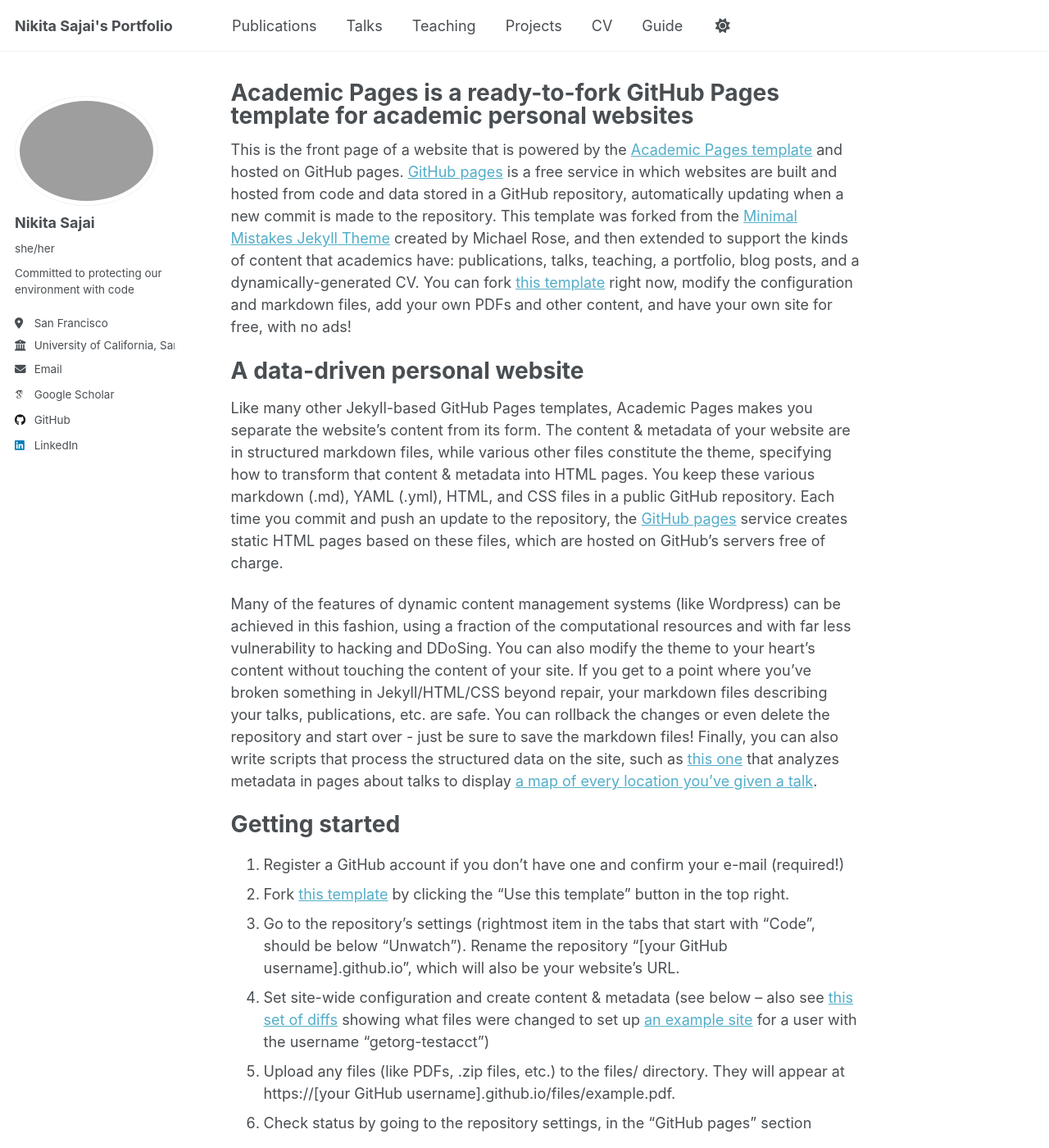
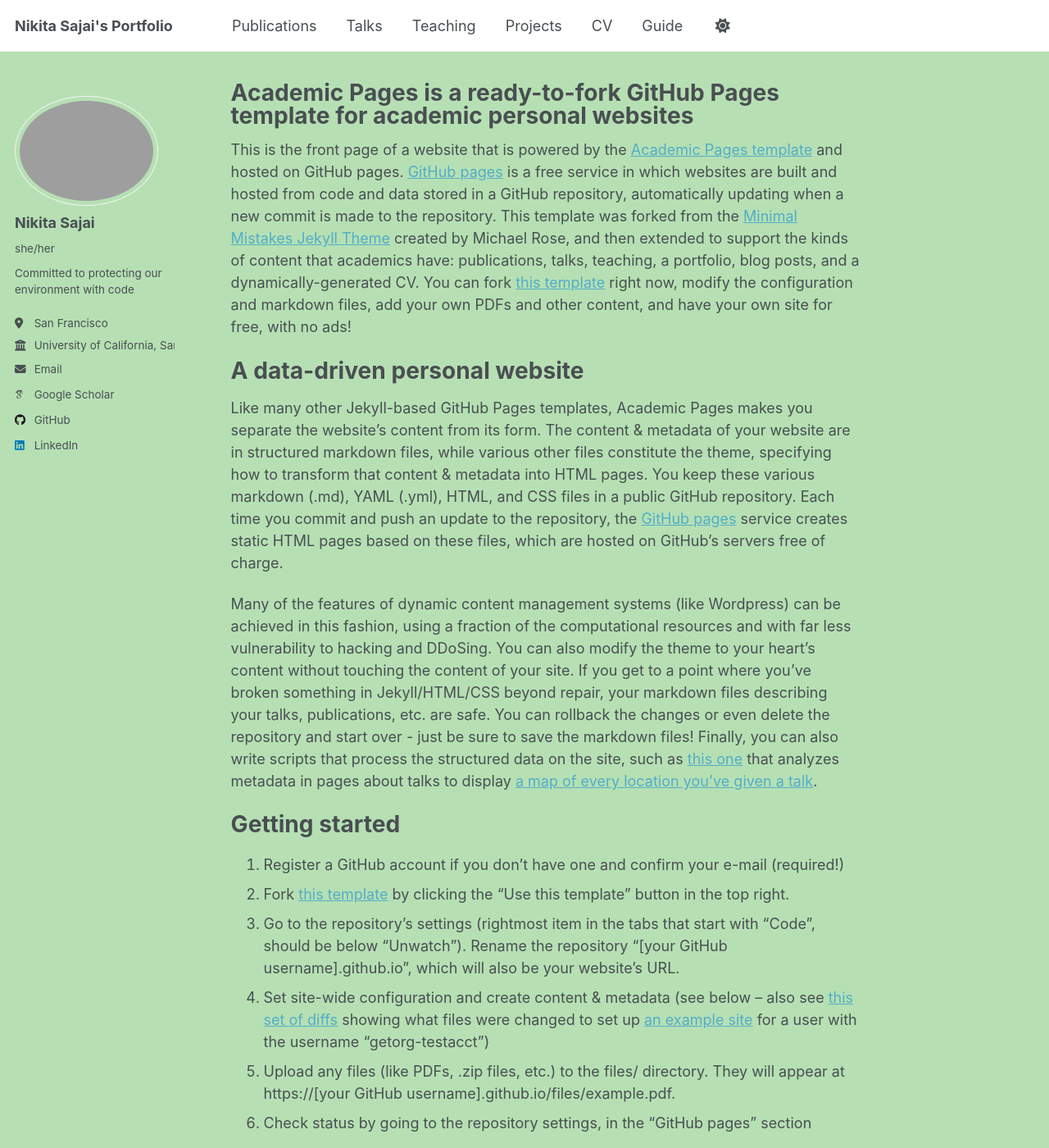
Before and after one commit to 16nikita/16nikita.github.io, a Jekyll site: the page built from _pages/about.md, in a window 1280 px wide and 1400 px high. Shown: the whole window at 82% size. Built offline with Jekyll 4.4.1, drawn with Linux system fonts in a browser that asks for light colours; some web fonts are replaced.

Commit message:
bg color

```diff
--- a/_config.yml
+++ b/_config.yml
@@ -5,11 +5,6 @@
 # For technical reasons, this file is *NOT* reloaded automatically when you use
 # `jekyll serve -l -H localhost`. If you change this file, please restart the
 # server process.
-plugins:
-  - jekyll-remote-theme
-remote_theme           : "mmistakes/minimal-mistakes"
-minimal_mistakes_skin    : "dark" # "air", "aqua", "contrast", "dark", "dirt", "neon", "mint", "plum", "sunrise"
-
 
 # Basic Site Settings
 locale                   : "en-US"
--- a/_includes/head.html
+++ b/_includes/head.html
@@ -19,3 +19,9 @@
 <link rel="stylesheet" href="{{ base_path }}/assets/css/main.css">
 
 <meta http-equiv="cleartype" content="on">
+
+<style>
+  body {
+    background-color: #B6E0B3 !important;
+  }
+</style>
```
Also changed, not shown: 1 other file.
